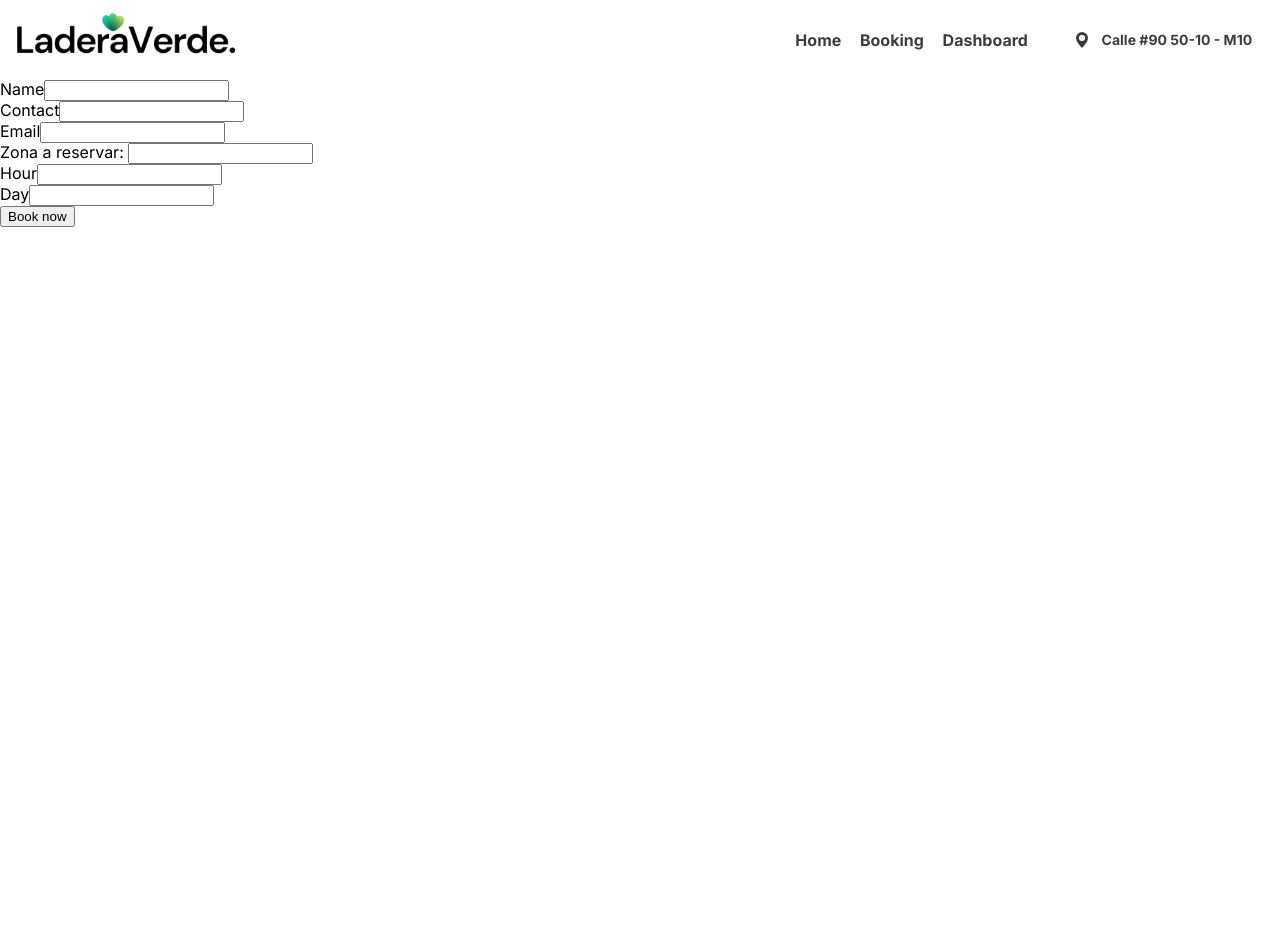
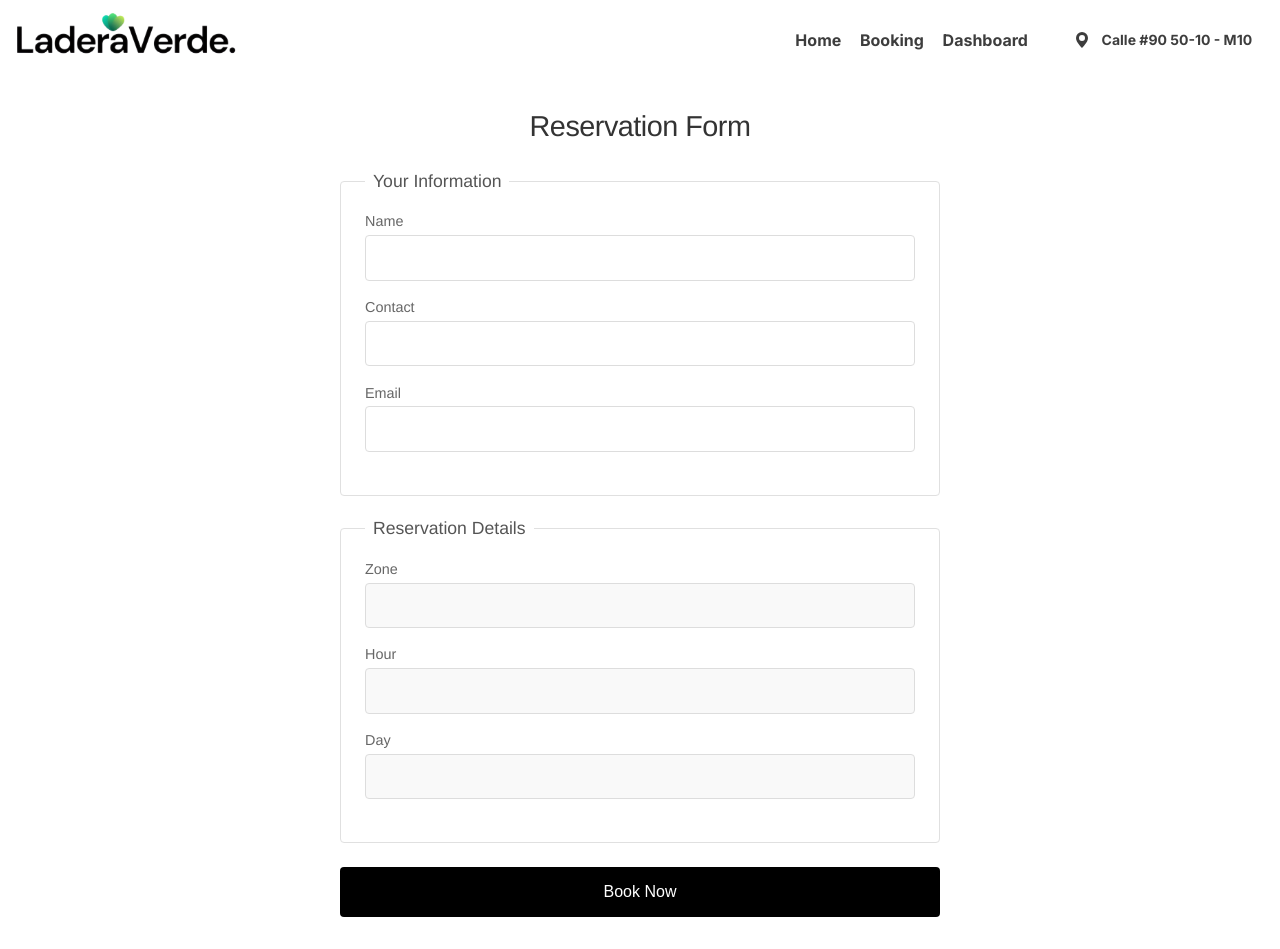
Before and after one commit to JDiegx/residential-complex-web-project, a React (Vite) app: page /reservation-form in a window 1280 px wide. Before the commit the page ends 880 px from the top, so only its background shows below. Built offline with nearby package versions, Linux system fonts and the light colour scheme.

Commit message:
Update 07/04/2025

```diff
--- a/src/components/common/Calendar/Calendar.css
+++ b/src/components/common/Calendar/Calendar.css
@@ -28,7 +28,7 @@
 
 .calendar__container-text{
   width: 320px;
-  height: 320px;
+  height: 322px;
   display: flex;
   flex-direction: column;
   justify-content: end;
--- a/src/components/common/ReservationForm/ReservationForm.css
+++ b/src/components/common/ReservationForm/ReservationForm.css
@@ -1,4 +1,102 @@
-.section-reservation-form{
-    width: 100%;
-    height: 100vh;
+/* ReservationForm.css */
+
+.reservation-form {
+    max-width: 600px;
+    margin: 2rem auto;
+    padding: 0 1rem;
+    font-family: 'Helvetica Neue', Arial, sans-serif;
 }
+
+.reservation-form__title {
+    font-size: 1.8rem;
+    font-weight: 300;
+    color: #333;
+    text-align: center;
+    margin-bottom: 2rem;
+    letter-spacing: -0.5px;
+}
+
+.reservation-form__form {
+    display: flex;
+    flex-direction: column;
+    gap: 1.5rem;
+}
+
+.reservation-form__fieldset {
+    border: 1px solid #e0e0e0;
+    border-radius: 4px;
+    padding: 1.5rem;
+    margin: 0;
+}
+
+.reservation-form__legend {
+    padding: 0 0.5rem;
+    font-size: 1.1rem;
+    color: #555;
+    font-weight: 400;
+}
+
+.reservation-form__group {
+    margin-bottom: 1.2rem;
+    display: flex;
+    flex-direction: column;
+}
+
+.reservation-form__label {
+    font-size: 0.9rem;
+    color: #666;
+    margin-bottom: 0.4rem;
+}
+
+.reservation-form__input {
+    padding: 0.8rem;
+    border: 1px solid #ddd;
+    border-radius: 4px;
+    font-size: 1rem;
+    transition: border 0.2s ease;
+}
+
+.reservation-form__input:focus {
+    outline: none;
+    border-color: #999;
+}
+
+.reservation-form__input[readonly] {
+    background-color: #f9f9f9;
+    color: #777;
+    cursor: not-allowed;
+}
+
+.reservation-form__submit {
+    background-color: #000;
+    color: white;
+    border: none;
+    padding: 1rem;
+    font-size: 1rem;
+    border-radius: 4px;
+    cursor: pointer;
+    transition: background-color 0.2s ease;
+}
+
+.reservation-form__submit:hover {
+    background-color: #333;
+}
+
+.reservation-form__status {
+    text-align: center;
+    margin-top: 1rem;
+    font-size: 0.9rem;
+    padding: 0.8rem;
+    border-radius: 4px;
+}
+
+/* Estados del mensaje */
+.reservation-form__status[data-status="success"] {
+    background-color: #e6f7e6;
+    color: #2e7d32;
+}
+
+.reservation-form__status[data-status="error"] {
+    background-color: #ffebee;
+    color: #c62828;
+}
--- a/src/components/common/ReservationForm/ReservationForm.jsx
+++ b/src/components/common/ReservationForm/ReservationForm.jsx
@@ -35,8 +35,6 @@ const ReservationForm = () => {
             email: reservationEmail
         };
 
-        console.log("📤 Enviando reserva:", reserva);
-
         try {
             const response = await fetch('http://localhost:3000/reservar', {
                 method: 'POST',
@@ -47,7 +45,6 @@ const ReservationForm = () => {
             });
 
             const data = await response.json();
-            console.log("✅ Respuesta del servidor:", data);
 
             if (response.ok) {
                 setStatusMessage("✅ ¡Reserva exitosa!");
@@ -55,7 +52,6 @@ const ReservationForm = () => {
                 setStatusMessage(`⚠️ Error: ${data.mensaje}`);
             }
         } catch (error) {
-            console.error("❌ Error al enviar la reserva:", error);
             setStatusMessage("❌ Error de conexión al servidor.");
         }
     };
@@ -63,38 +59,80 @@ const ReservationForm = () => {
     return (
         <>
             <Header />
-            <section className='section-reservation-form'>
-                <form onSubmit={handleSubmit}>
-                    <label>Name</label>
+            <section className="reservation-form">
+                <h2 className="reservation-form__title">Reservation Form</h2>
+                <form className="reservation-form__form" onSubmit={handleSubmit}>
+                    <fieldset className="reservation-form__fieldset">
+                        <legend className="reservation-form__legend">Your Information</legend>
+                        <div className="reservation-form__group">
+                            <label htmlFor="name" className="reservation-form__label">Name</label>
                             <input
+                                id="name"
                                 type="text"
+                                className="reservation-form__input"
                                 value={reservationName}
                                 onChange={(e) => setReservationName(e.target.value)}
                                 required
                             />
-                    <br />
-                    <label>Contact</label>
+                        </div>
+                        <div className="reservation-form__group">
+                            <label htmlFor="contact" className="reservation-form__label">Contact</label>
                             <input
+                                id="contact"
                                 type="text"
+                                className="reservation-form__input"
                                 value={reservationContact}
                                 onChange={(e) => setReservationContact(e.target.value)}
                                 required
                             />
-                    <br />
-                    <label>Email</label>
-                    <input type="email" value={reservationEmail} onChange={(e) => setReservationEmail(e.target.value)}required/>
-                    <br />
-                    <label htmlFor="">Zona a reservar: </label>
-                    <input type="text" readOnly value={reservationZone} />
-                    <br />
-                    <label>Hour</label>
-                    <input type="text" readOnly value={reservationHour} />
-                    <br />
-                    <label>Day</label>
-                    <input type="text" readOnly value={reservationDay} />
-                    <br />
-                    <button type='submit'>Book now</button>
-                    {statusMessage && <p>{statusMessage}</p>}
+                        </div>
+                        <div className="reservation-form__group">
+                            <label htmlFor="email" className="reservation-form__label">Email</label>
+                            <input
+                                id="email"
+                                type="email"
+                                className="reservation-form__input"
+                                value={reservationEmail}
+                                onChange={(e) => setReservationEmail(e.target.value)}
+                                required
+                            />
+                        </div>
+                    </fieldset>
+                    <fieldset className="reservation-form__fieldset">
+                        <legend className="reservation-form__legend">Reservation Details</legend>
+                        <div className="reservation-form__group">
+                            <label htmlFor="zone" className="reservation-form__label">Zone</label>
+                            <input
+                                id="zone"
+                                type="text"
+                                className="reservation-form__input"
+                                value={reservationZone}
+                                readOnly
+                            />
+                        </div>
+                        <div className="reservation-form__group">
+                            <label htmlFor="hour" className="reservation-form__label">Hour</label>
+                            <input
+                                id="hour"
+                                type="text"
+                                className="reservation-form__input"
+                                value={reservationHour}
+                                readOnly
+                            />
+                        </div>
+                        <div className="reservation-form__group">
+                            <label htmlFor="day" className="reservation-form__label">Day</label>
+                            <input
+                                id="day"
+                                type="text"
+                                className="reservation-form__input"
+                                value={reservationDay}
+                                readOnly
+                            />
+                        </div>
+                    </fieldset>
+                    <button type="submit" className="reservation-form__submit">Book Now</button>
+                    {statusMessage && <p className="reservation-form__status">{statusMessage}</p>}
                 </form>
             </section>
         </>
```
Lines whose indentation alone changed are shown as unchanged.
